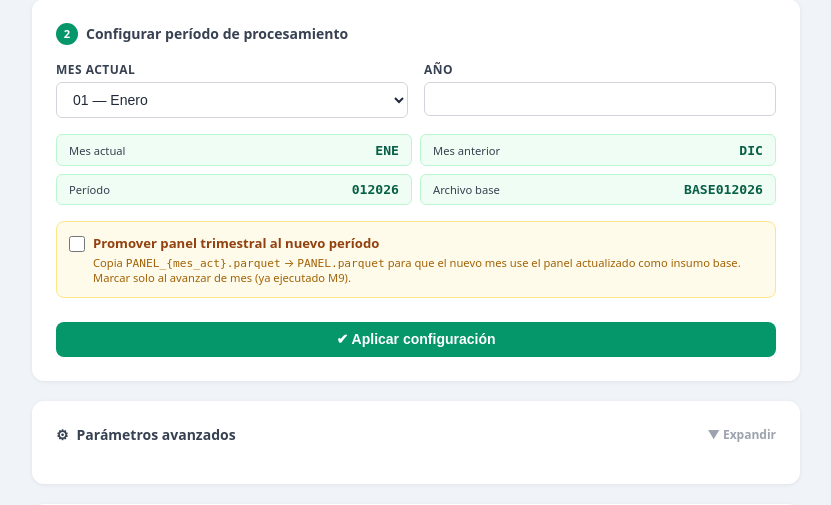
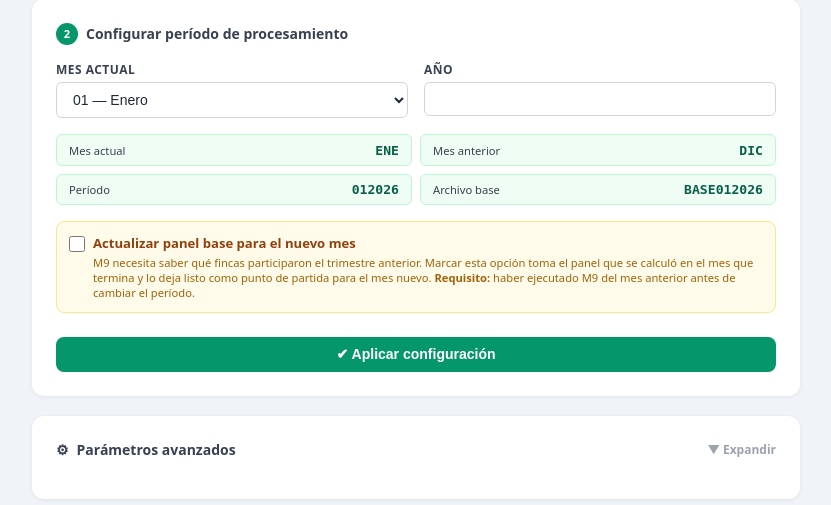
Before and after one commit to yacastanot/sipsa-leche, a FastAPI app: template templates/index.html in a window 1280 px wide. Shown: the part 369-874 px from the top of the page, without its empty margins (224-1055 px from the left). Run offline with FastAPI, Linux system fonts and the light colour scheme; the template is opened without the code that fills it, so the values that code supplies are empty.

Commit message:
App: texto del checkbox de panel más claro y orientado al usuario
Co-Authored-By: Claude Sonnet 4.6 <noreply@anthropic.com>

```diff
--- a/templates/index.html
+++ b/templates/index.html
@@ -374,12 +374,13 @@
       <input type="checkbox" id="promoverPanel" />
       <div>
         <div class="check-label">
-          <b>Promover panel trimestral al nuevo período</b>
+          <b>Actualizar panel base para el nuevo mes</b>
         </div>
         <div class="check-hint">
-          Copia <code>PANEL_{mes_act}.parquet</code> → <code>PANEL.parquet</code>
-          para que el nuevo mes use el panel actualizado como insumo base.
-          Marcar solo al avanzar de mes (ya ejecutado M9).
+          M9 necesita saber qué fincas participaron el trimestre anterior.
+          Marcar esta opción toma el panel que se calculó en el mes que termina
+          y lo deja listo como punto de partida para el mes nuevo.
+          <b>Requisito:</b> haber ejecutado M9 del mes anterior antes de cambiar el período.
         </div>
       </div>
     </div>
```
